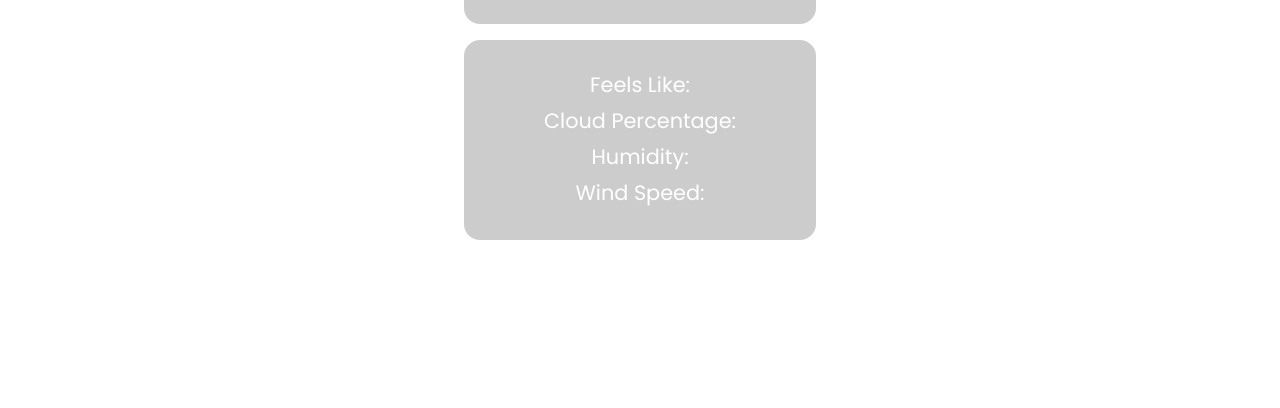
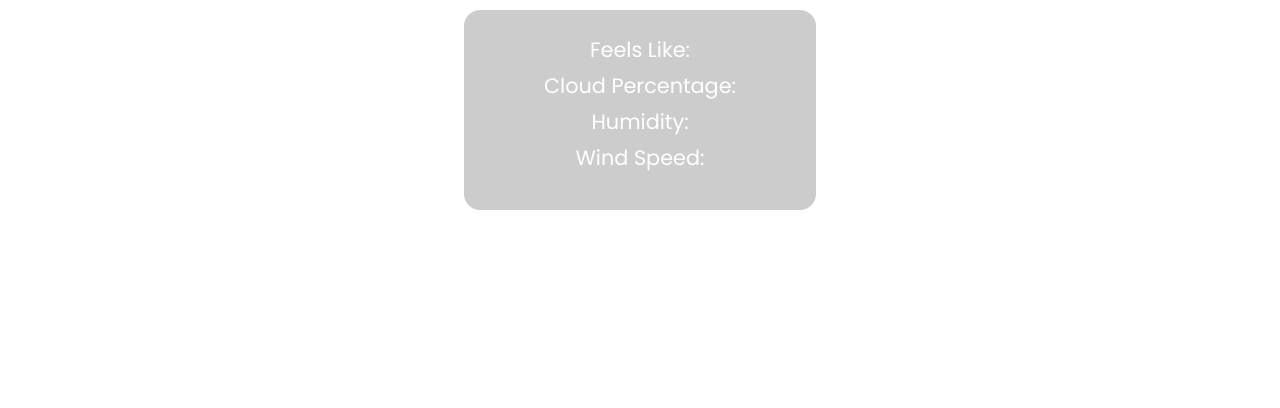
Before and after one commit to fahadkhan26/Weather-APP, a plain HTML site: page index.html in a window 1280 px wide. Shown: the part 424-832 px from the top of the page. After the commit the page ends 800 px from the top, so only its background shows below. Drawn offline with nearby package versions, Linux system fonts and the light colour scheme.

Commit message:
Update style.css

```diff
--- a/style.css
+++ b/style.css
@@ -59,7 +59,7 @@ nav .navbar .menu{
 }
 section{
   display: flex;
-  height: 52rem;
+  height: 48rem;
   width: 100%;
   align-items: center;
   justify-content: center;
@@ -134,7 +134,7 @@ section{
 .maincard-container {
   border-radius: 1.6rem;
   /* margin-top: 8rem; */
-  height: 40rem;
+  height: 36rem;
   width: 26rem;
   /* background-color: rgb(210, 210, 210); */
   background-image: url();
@@ -157,7 +157,7 @@ section{
   font-weight: bold;
   font-size: 1.5rem;
   line-height: 2.5rem;
-  margin-top: 4rem;
+  margin-top: 2.1rem;
 }
 
 
@@ -193,7 +193,7 @@ section{
   height: 12.5rem;
   margin-top: 1rem;
   width: 22rem;
-  padding: 1.8rem;
+  padding: 1.5rem;
   margin: 1rem auto;
   text-align: center;
   color: white;
```
